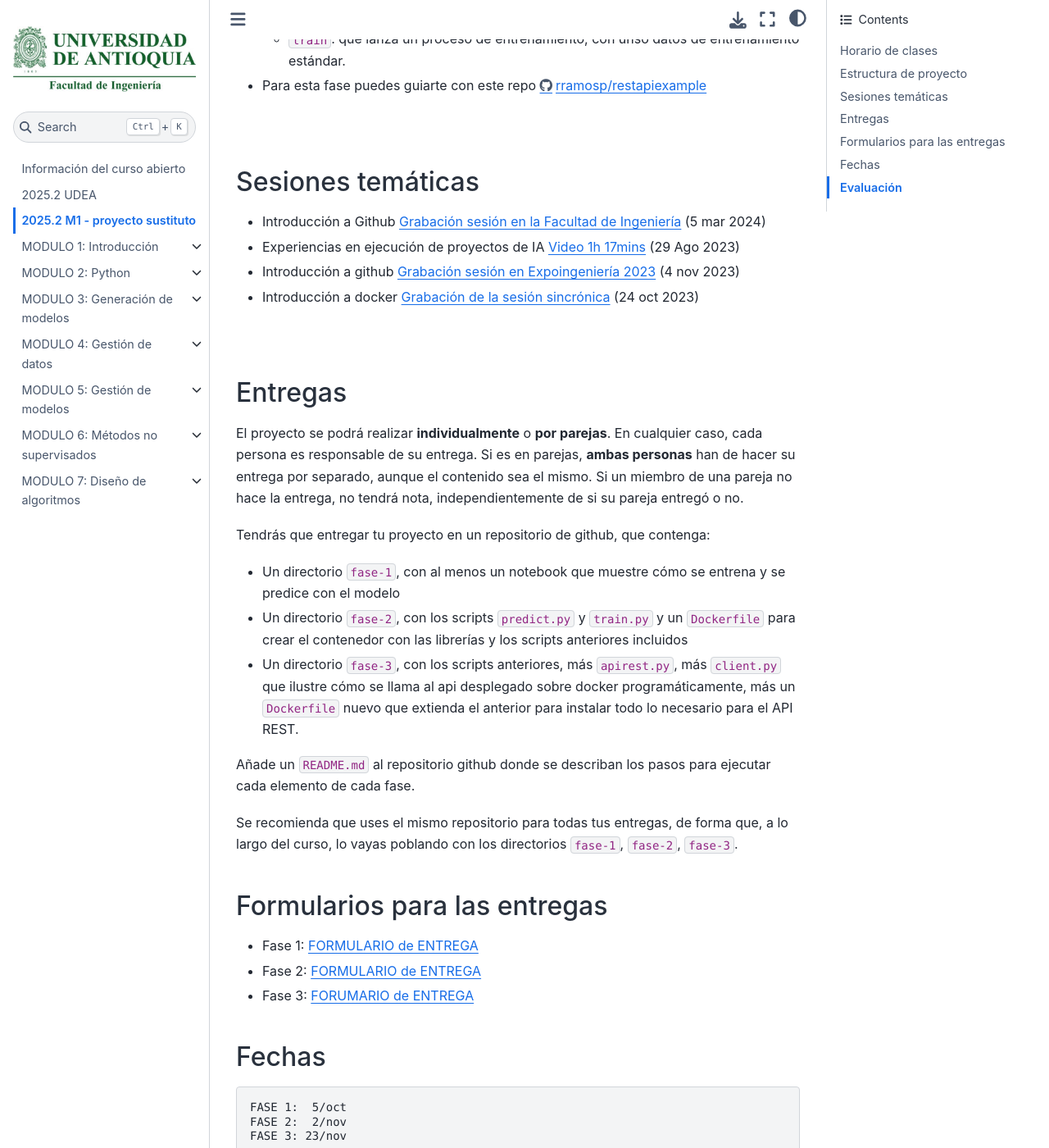
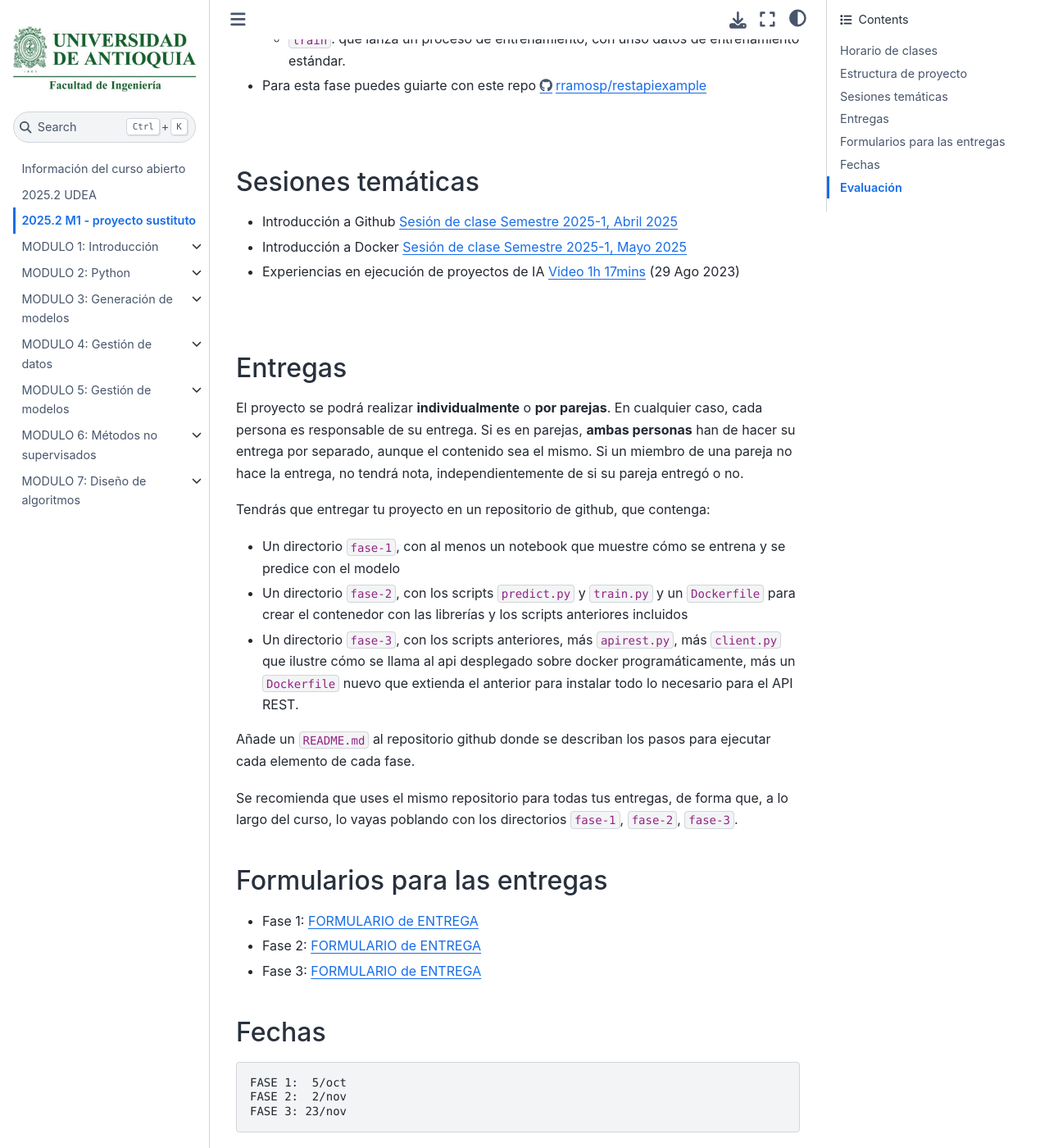
Before and after one commit to rramosp/ai4eng.v1, a Jupyter Book: the page built from content/M00_modelos1_proyecto_20252.md, in a window 1280 px wide and 1400 px high, scrolled down 1809 px. Shown: the whole window at 82% size. Built offline with Jupyter Book 1.0.4 settings and Sphinx 7.4.7 and the Sphinx Book theme 1.1.4, drawn with Linux system fonts in a browser that asks for light colours; pages that are not in the unit, such as notebooks, are missing from menus.

Commit message:
Update M00_modelos1_proyecto_20252.md

```diff
--- a/content/M00_modelos1_proyecto_20252.md
+++ b/content/M00_modelos1_proyecto_20252.md
@@ -52,10 +52,9 @@
 
 ## Sesiones temáticas
 
-- Introducción a Github <a href='https://www.facebook.com/IngeniaUdeA/videos/1102821137726582/?locale=es_LA'>Grabación sesión en la Facultad de Ingeniería</a> (5 mar 2024)
+- Introducción a Github <a href='https://youtu.be/KOFtvWm55mo'>Sesión de clase Semestre 2025-1, Abril 2025</a>
+- Introducción a Docker <a href='https://youtu.be/Q4wH6Ddcr2U'>Sesión de clase Semestre 2025-1, Mayo 2025</a>
 - Experiencias en ejecución de proyectos de IA <a href='https://www.youtube.com/watch?v=Wpj80tZXZwc'>Video 1h 17mins</a> (29 Ago 2023)
-- Introducción a github <a href='https://www.facebook.com/IngeniaUdeA/videos/301211516059672/'>Grabación sesión en Expoingeniería 2023</a> (4 nov 2023)
-- Introducción a docker <a href='https://udea.zoom.us/rec/play/vOwql6zvWfFWmYrlEPqAA9noBGTS_LqGCVgiacnwzDMDbWR0OSRSp4C2plW0JfLsGHSDvNbyEPgve7u1.vYoWWj4Lg46AADpt?canPlayFromShare=true&from=my_recording&continueMode=true&componentName=rec-play&originRequestUrl=https%3A%2F%2Fudea.zoom.us%2Frec%2Fshare%2F3uWxP0umRyJRXv-6NexPVtVXjW97-CJxszC6ZQStJ4IbNnYMPes4XWPoZ0pOrWxg.F-GyXrDZgL9aQSnr'>Grabación de la sesión sincrónica</a> (24 oct 2023)
 
 <br/>
 
@@ -74,9 +73,9 @@
 
 ## Formularios para las entregas
 
-- Fase 1: [FORMULARIO de ENTREGA](https://forms.gle/2wL2an56dHyfurtm7)
-- Fase 2: [FORMULARIO de ENTREGA](https://forms.gle/89e1dJRqsqCyF6Te7)
-- Fase 3: [FORUMARIO de ENTREGA](https://forms.gle/wsmK9GWaYHTa7Me39)
+- Fase 1: [FORMULARIO de ENTREGA](https://forms.gle/RCttF4L1ZPY6xkGM9)
+- Fase 2: [FORMULARIO de ENTREGA](https://forms.gle/qYRc13Q5vaLDRJJq9)
+- Fase 3: [FORMULARIO de ENTREGA](https://forms.gle/e7X1zovtgJj4BaGr8)
 
 ## Fechas
 
```
